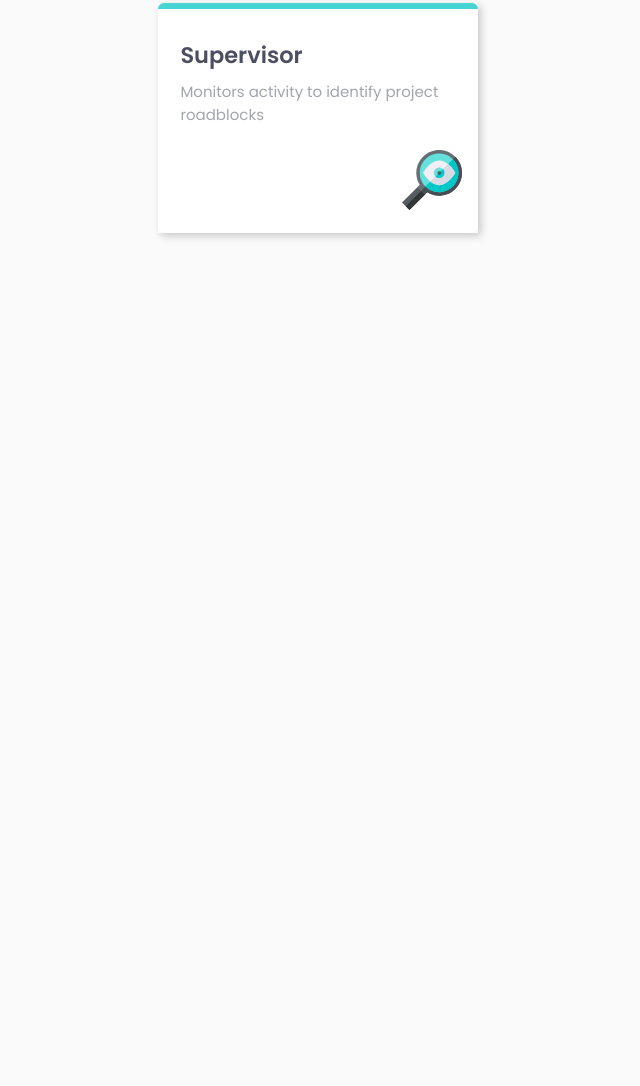
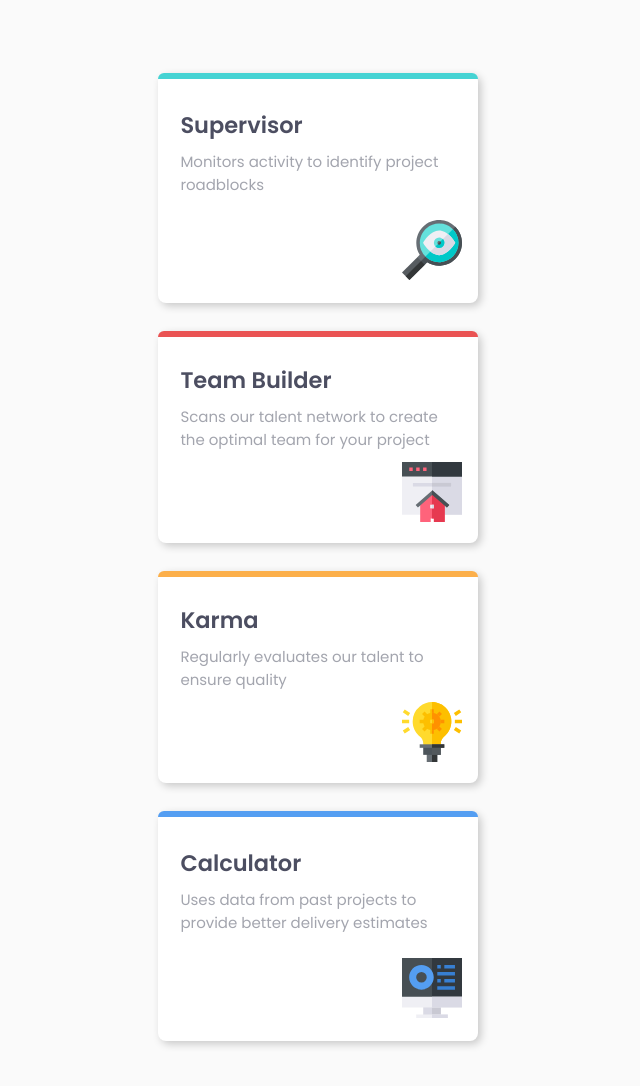
Before and after one commit to ssabrut/four-card-feature-section-master, a plain HTML site: page index.html in a window 1280 px wide. Shown: the part 282-1368 px from the top of the page, without its empty margins (322-962 px from the left). Before the commit the page ends 800 px from the top, so only its background shows below. Drawn offline with Linux system fonts and the light colour scheme.

Commit message:
Finished project

```diff
--- a/index.html
+++ b/index.html
@@ -29,6 +29,32 @@
           </div>
           <img src="./images/icon-supervisor.svg" alt="" />
         </div>
+        <div class="column">
+          <div class="info__panel--2">
+            <div class="line--2"></div>
+            <div class="description">
+              <h2>Team Builder</h2>
+              <p>Scans our talent network to create the optimal team for your project</p>
+            </div>
+            <img src="./images/icon-team-builder.svg" alt="" />
+          </div>
+          <div class="info__panel--3">
+            <div class="line--3"></div>
+            <div class="description">
+              <h2>Karma</h2>
+              <p>Regularly evaluates our talent to ensure quality</p>
+            </div>
+            <img src="./images/icon-karma.svg" alt="" />
+          </div>
+        </div>
+        <div class="info__panel--4">
+          <div class="line--4"></div>
+          <div class="description">
+            <h2>Calculator</h2>
+            <p>Uses data from past projects to provide better delivery estimates</p>
+          </div>
+          <img src="./images/icon-calculator.svg" alt="" />
+        </div>
       </div>
     </section>
     <!-- <footer>
--- a/sass/_variables.scss
+++ b/sass/_variables.scss
@@ -17,11 +17,10 @@ $fontweight: (
 );
 
 // content mixin
-@mixin flexCenter($direction) {
+@mixin flexCenter {
   display: flex;
   justify-content: center;
   align-items: center;
-  flex-direction: $direction;
 }
 
 // media query
--- a/sass/main.scss
+++ b/sass/main.scss
@@ -2,37 +2,61 @@
 @import "./variables";
 
 .header {
-  @include flexCenter(column);
+  @include flexCenter;
+  flex-direction: column;
   margin-top: 6rem;
 
-  @include mobile {
   h2 {
-      color: $veryDarkBlue;
     text-align: center;
     font-weight: map-get($fontweight, thin);
+    color: $veryDarkBlue;
   }
 
   p {
     color: $grayishBlue;
     margin-top: 1.5rem;
     text-align: center;
+    width: 35%;
+  }
+
+  @include mobile {
+    p {
       width: 75%;
     }
   }
 }
 
 .features {
-  @include flexCenter(column);
+  @include flexCenter;
+
+  @include mobile {
     margin-top: 4.625rem;
+    margin-bottom: 4.875rem;
+  }
 
   .info__panel {
+    @include flexCenter;
+    margin-top: 4.375rem;
+
+    @include mobile {
+      @include flexCenter;
+      flex-direction: column;
+    }
+
+    &--1,
+    &--2,
+    &--3,
+    &--4 {
+      width: 22.5rem;
+      height: 16.25rem;
       position: relative;
-    overflow: hidden;
-    box-shadow: 3px 3px 8px rgba(0, 0, 0, 0.2);
-
-    &--1 {
       background-color: white;
       border-radius: 0.5rem;
+
+      @include mobile {
+        width: 20rem;
+        height: 14.375rem;
+      }
 
       .line--1,
       .line--2,
@@ -49,8 +73,21 @@
         background-color: $cyan;
       }
 
+      .line--2 {
+        background-color: $red;
+      }
+
+      .line--3 {
+        background-color: $orange;
+      }
+
+      .line--4 {
+        background-color: $blue;
+      }
+
       .description {
         position: relative;
+        width: 85%;
         top: 15%;
         left: 7%;
 
@@ -71,10 +108,27 @@
         bottom: 10%;
         right: 5%;
       }
+    }
+
+    &--1 {
+      box-shadow: 3px 3px 8px rgba(0, 0, 0, 0.2);
+    }
+
+    &--2,
+    &--3,
+    &--4 {
       @include mobile {
-        width: 20rem;
-        height: 14.375rem;
+        margin-top: 1.75rem;
+      }
+      box-shadow: 3px 3px 8px rgba(0, 0, 0, 0.2);
+    }
+
+    .column {
+      display: flex;
+      flex-direction: column;
+      justify-content: space-between;
+      height: 60vh;
+      margin: 0 2rem;
     }
   }
 }
-}
```
Also changed, not shown: dist/css/main.css, 1 other file. Lines whose indentation alone changed are shown as unchanged.
